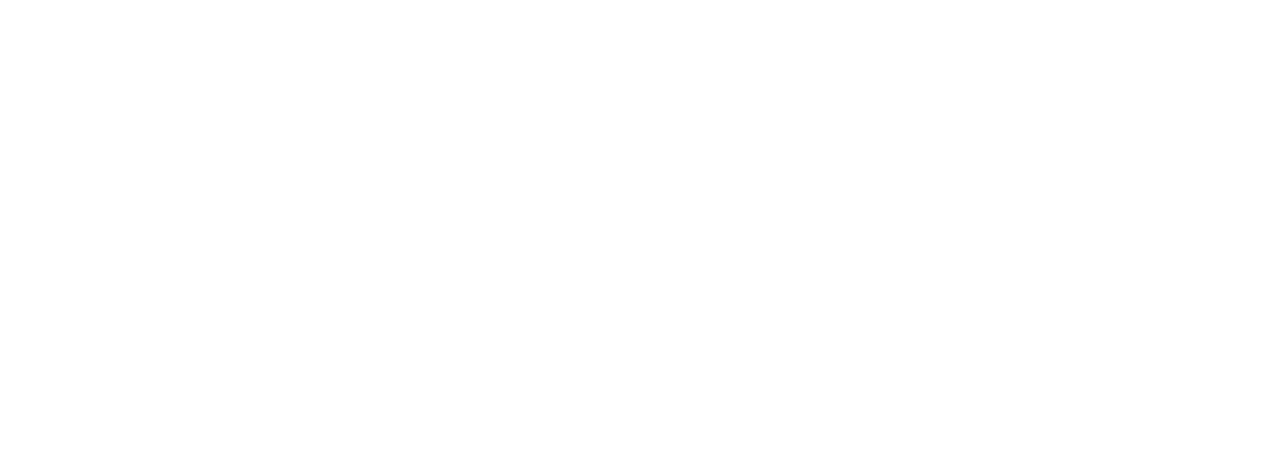
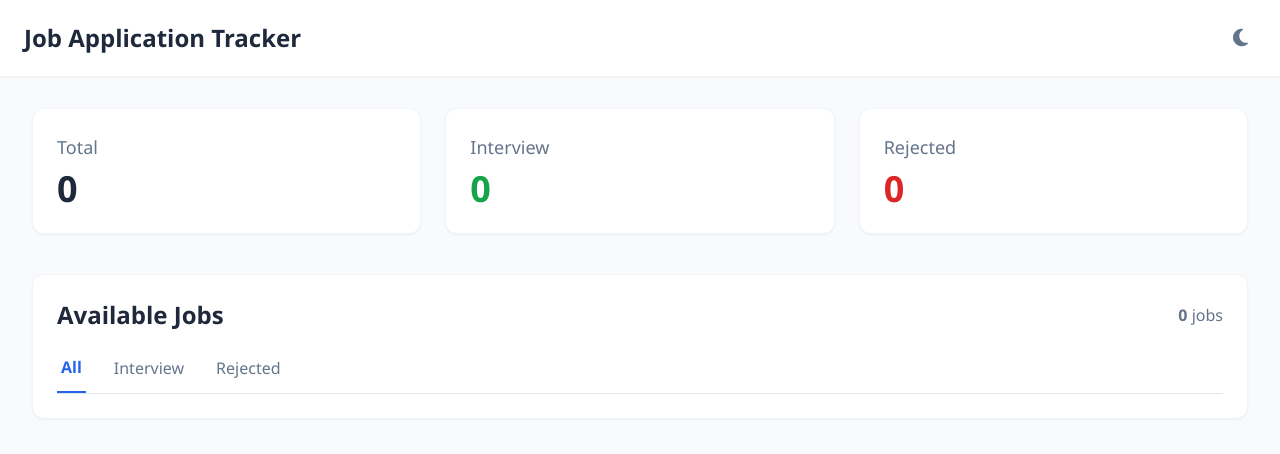
Before and after one commit to saifulislamimran/Assignment-of-SII-B13-A4, a plain HTML site: page index.html in a window 1280 px wide. Drawn offline with nearby package versions, Linux system fonts and the light colour scheme.

Commit message:
Basic HTML layout with Navbar, Dashboard Stats, Tabs, and required UI

```diff
--- a/index.html
+++ b/index.html
@@ -3,7 +3,166 @@
   <head>
     <meta charset="UTF-8" />
     <meta name="viewport" content="width=device-width, initial-scale=1.0" />
-    <title>Document</title>
+    <title>Job Application Tracker</title>
+    <script src="https://cdn.tailwindcss.com"></script>
+    <script>
+      tailwind.config = {
+        darkMode: "class",
+      };
+    </script>
+    <link
+      rel="stylesheet"
+      href="https://cdnjs.cloudflare.com/ajax/libs/font-awesome/6.4.0/css/all.min.css"
+    />
+
+    <style>
+      body {
+        font-family: "Segoe UI", Tahoma, Geneva, Verdana, sans-serif;
+      }
+      .active-tab {
+        border-bottom: 2px solid #2563eb;
+        color: #2563eb;
+        font-weight: 600;
+      }
+      .dark .active-tab {
+        border-bottom: 2px solid #60a5fa;
+        color: #60a5fa;
+      }
+    </style>
   </head>
-  <body></body>
+  <body
+    class="bg-[#F8FAFC] dark:bg-slate-900 text-slate-800 dark:text-slate-200 transition-colors duration-300"
+  >
+    <nav
+      class="bg-white dark:bg-slate-800 shadow-sm py-4 px-6 mb-8 transition-colors duration-300"
+    >
+      <div class="max-w-7xl mx-auto flex justify-between items-center">
+        <h1
+          class="text-xl sm:text-2xl font-bold text-slate-800 dark:text-white"
+        >
+          Job Application Tracker
+        </h1>
+        <button
+          id="theme-toggle"
+          class="text-slate-500 dark:text-slate-400 hover:bg-slate-100 dark:hover:bg-slate-700 rounded-full text-xl p-2 transition-colors"
+        >
+          <i id="theme-toggle-icon" class="fa-solid fa-moon"></i>
+        </button>
+      </div>
+    </nav>
+
+    <main class="max-w-7xl mx-auto px-4 sm:px-6 lg:px-8">
+      <section class="grid grid-cols-1 sm:grid-cols-3 gap-6 mb-10">
+        <div
+          class="bg-white dark:bg-slate-800 p-6 rounded-xl shadow-sm border border-slate-100 dark:border-slate-700 flex flex-col justify-center transition-colors"
+        >
+          <h3
+            class="text-lg font-medium text-slate-500 dark:text-slate-400 mb-2"
+          >
+            Total
+          </h3>
+          <p
+            id="total-count"
+            class="text-4xl font-bold text-slate-800 dark:text-white"
+          >
+            0
+          </p>
+        </div>
+
+        <div
+          class="bg-white dark:bg-slate-800 p-6 rounded-xl shadow-sm border border-slate-100 dark:border-slate-700 flex flex-col justify-center transition-colors"
+        >
+          <h3
+            class="text-lg font-medium text-slate-500 dark:text-slate-400 mb-2"
+          >
+            Interview
+          </h3>
+          <p
+            id="interview-count"
+            class="text-4xl font-bold text-green-600 dark:text-green-400"
+          >
+            0
+          </p>
+        </div>
+
+        <div
+          class="bg-white dark:bg-slate-800 p-6 rounded-xl shadow-sm border border-slate-100 dark:border-slate-700 flex flex-col justify-center transition-colors"
+        >
+          <h3
+            class="text-lg font-medium text-slate-500 dark:text-slate-400 mb-2"
+          >
+            Rejected
+          </h3>
+          <p
+            id="rejected-count"
+            class="text-4xl font-bold text-red-600 dark:text-red-400"
+          >
+            0
+          </p>
+        </div>
+      </section>
+
+      <section
+        class="bg-white dark:bg-slate-800 p-6 rounded-xl shadow-sm border border-slate-100 dark:border-slate-700 mb-8 transition-colors"
+      >
+        <div
+          class="flex flex-col sm:flex-row justify-between items-start sm:items-center mb-6"
+        >
+          <h2 class="text-2xl font-bold text-slate-800 dark:text-white">
+            Available Jobs
+          </h2>
+          <p class="text-slate-500 dark:text-slate-400 mt-2 sm:mt-0">
+            <span id="tab-count" class="font-bold">0</span> jobs
+          </p>
+        </div>
+
+        <div class="flex gap-6 border-b border-slate-200 dark:border-slate-700">
+          <button
+            id="tab-all"
+            class="pb-3 px-1 active-tab transition-colors"
+            onclick="switchTab('All')"
+          >
+            All
+          </button>
+          <button
+            id="tab-interview"
+            class="pb-3 px-1 text-slate-500 dark:text-slate-400 hover:text-slate-800 dark:hover:text-white transition-colors"
+            onclick="switchTab('Interview')"
+          >
+            Interview
+          </button>
+          <button
+            id="tab-rejected"
+            class="pb-3 px-1 text-slate-500 dark:text-slate-400 hover:text-slate-800 dark:hover:text-white transition-colors"
+            onclick="switchTab('Rejected')"
+          >
+            Rejected
+          </button>
+        </div>
+      </section>
+
+      <section id="jobs-container" class="flex flex-col gap-6 mb-16"></section>
+
+      <section
+        id="empty-state"
+        class="hidden flex-col items-center justify-center py-20 text-center"
+      >
+        <div
+          class="w-24 h-24 bg-blue-100 dark:bg-slate-700 rounded-full flex items-center justify-center mb-4 transition-colors"
+        >
+          <i
+            class="fa-regular fa-file-lines text-4xl text-blue-500 dark:text-blue-400"
+          ></i>
+        </div>
+        <h3 class="text-xl font-bold text-slate-800 dark:text-white mb-2">
+          No jobs available
+        </h3>
+        <p class="text-slate-500 dark:text-slate-400">
+          Check back soon for new job opportunities
+        </p>
+      </section>
+    </main>
+
+    <script src="JAT.js"></script>
+  </body>
 </html>
```
